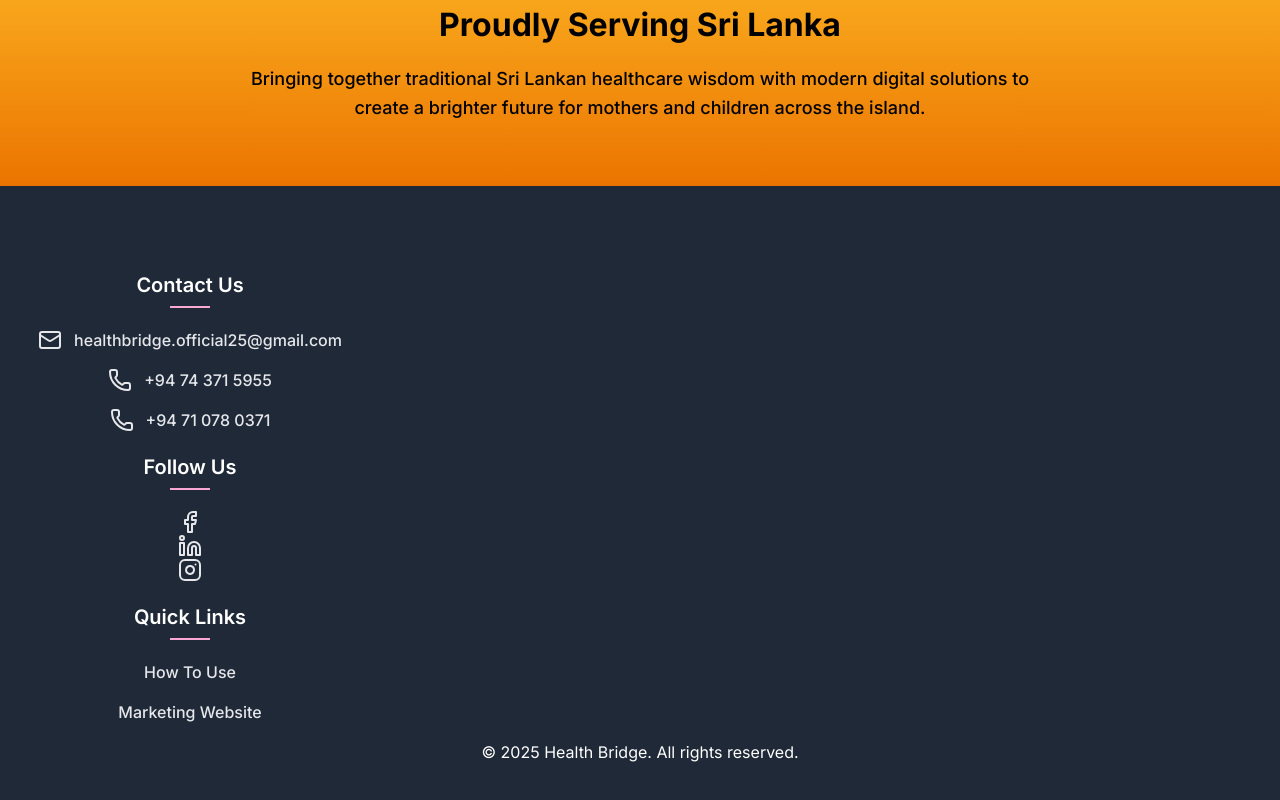
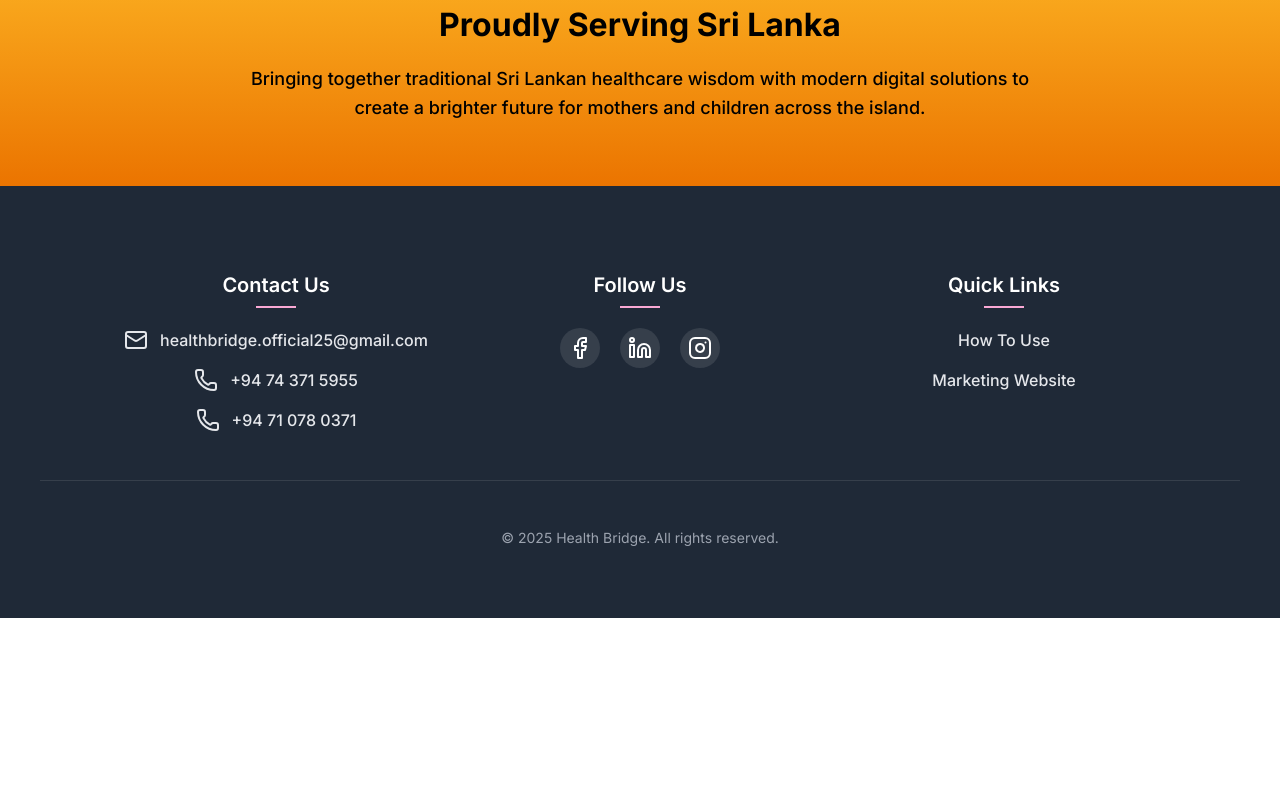
Before and after one commit to Methma-02/Health_Bridge, a React (Vite) app in the folder frontend/: page / in a window 1280 px wide. Shown: the part 4838-5638 px from the top of the page. After the commit the page ends 5456 px from the top, so only its background shows below. Built offline with nearby package versions, Linux system fonts and the light colour scheme.

Commit message:
Update Footer.jsx

```diff
--- a/frontend/src/HeaderFooter/Footer.jsx
+++ b/frontend/src/HeaderFooter/Footer.jsx
@@ -16,7 +16,7 @@ const Footer = () => {
 
   return (
     <footer className="footer">
-      <div className="container mx-auto footer-container">
+      <div className="container">
         <div className="scroll-buttons">
           <button onClick={scrollToTop} className="scroll-button scroll-top">
             <ArrowUp className="h-6 w-6" />
@@ -26,49 +26,50 @@ const Footer = () => {
           </button>
         </div>
 
-        {/* Footer layout in columns */}
-        <div className="footer-columns">
+        <div className="footer-content">
           <div className="footer-column">
-            <h3 className="text-xl font-semibold mb-2">Contact Us</h3>
-            <div className="space-y-2">
-              <a href="mailto:healthbridge.official25@gmail.com" className="footer-link" target="_blank" rel="noopener noreferrer">
+            <h3>Contact Us</h3>
+            <div className="footer-links">
+              <a href="mailto:healthbridge.official25@gmail.com" className="footer-link">
                 <Mail className="footer-icon" />
-                healthbridge.official25@gmail.com
+                <span>healthbridge.official25@gmail.com</span>
               </a>
-              <p> </p>
-              <a href="tel:+94743715955" className="footer-link" target="_blank" rel="noopener noreferrer">
+              <a href="tel:+94743715955" className="footer-link">
                 <Phone className="footer-icon" />
-                +94 74 371 5955
+                <span>+94 74 371 5955</span>
               </a>
-              <p> </p>
-              <a href="tel:+94710780371" className="footer-link" target="_blank" rel="noopener noreferrer">
+              <a href="tel:+94710780371" className="footer-link">
                 <Phone className="footer-icon" />
-                +94 71 078 0371
+                <span>+94 71 078 0371</span>
+              </a>
+            </div>
+          </div>
+
+          <div className="footer-column center-column">
+            <h3>Follow Us</h3>
+            <div className="social-links">
+              <a href="https://www.facebook.com/share/15fPLQWJUw/" target="_blank" rel="noopener noreferrer">
+                <Facebook />
+              </a>
+              <a href="https://www.linkedin.com/company/healthbridgeoffical/" target="_blank" rel="noopener noreferrer">
+                <Linkedin />
+              </a>
+              <a href="https://www.instagram.com/healthbridge2025/?hl=en" target="_blank" rel="noopener noreferrer">
+                <Instagram />
               </a>
             </div>
           </div>
 
           <div className="footer-column">
-            <h3 className="text-xl font-semibold mb-2">Follow Us</h3>
-            <div className="footer-social">
-              <a href="https://www.facebook.com/share/15fPLQWJUw/" className="footer-link" target="_blank" rel="noopener noreferrer"><Facebook className="h-6 w-6" /></a>
-              <a href="https://www.linkedin.com/company/healthbridgeoffical/" className="footer-link" target="_blank" rel="noopener noreferrer"><Linkedin className="h-6 w-6" /></a>
-              <a href="https://www.instagram.com/healthbridge2025/?hl=en" className="footer-link" target="_blank" rel="noopener noreferrer"><Instagram className="h-6 w-6" /></a>
-            </div>
-          </div>
-
-          <div className="footer-column">
-            <h3 className="text-xl font-semibold mb-2">Quick Links</h3>
-            <div className="space-y-2">
-              <a href="/about" className="footer-link" target="_blank" rel="noopener noreferrer">How To Use</a>
-              <p> </p>
-              <a href="https://healthbridgemarketing.netlify.app/" className="footer-link" target="_blank" rel="noopener noreferrer">Marketing Website</a>
+            <h3>Quick Links</h3>
+            <div className="footer-links">
+              <a href="/about" className="quick-link">How To Use</a>
+              <a href="https://healthbridgemarketing.netlify.app/" className="quick-link">Marketing Website</a>
             </div>
           </div>
         </div>
 
-        {/* Centered copyright text */}
-        <div className="footer-divider text-center">
+        <div className="footer-bottom">
           <p>&copy; {new Date().getFullYear()} Health Bridge. All rights reserved.</p>
         </div>
       </div>
```
